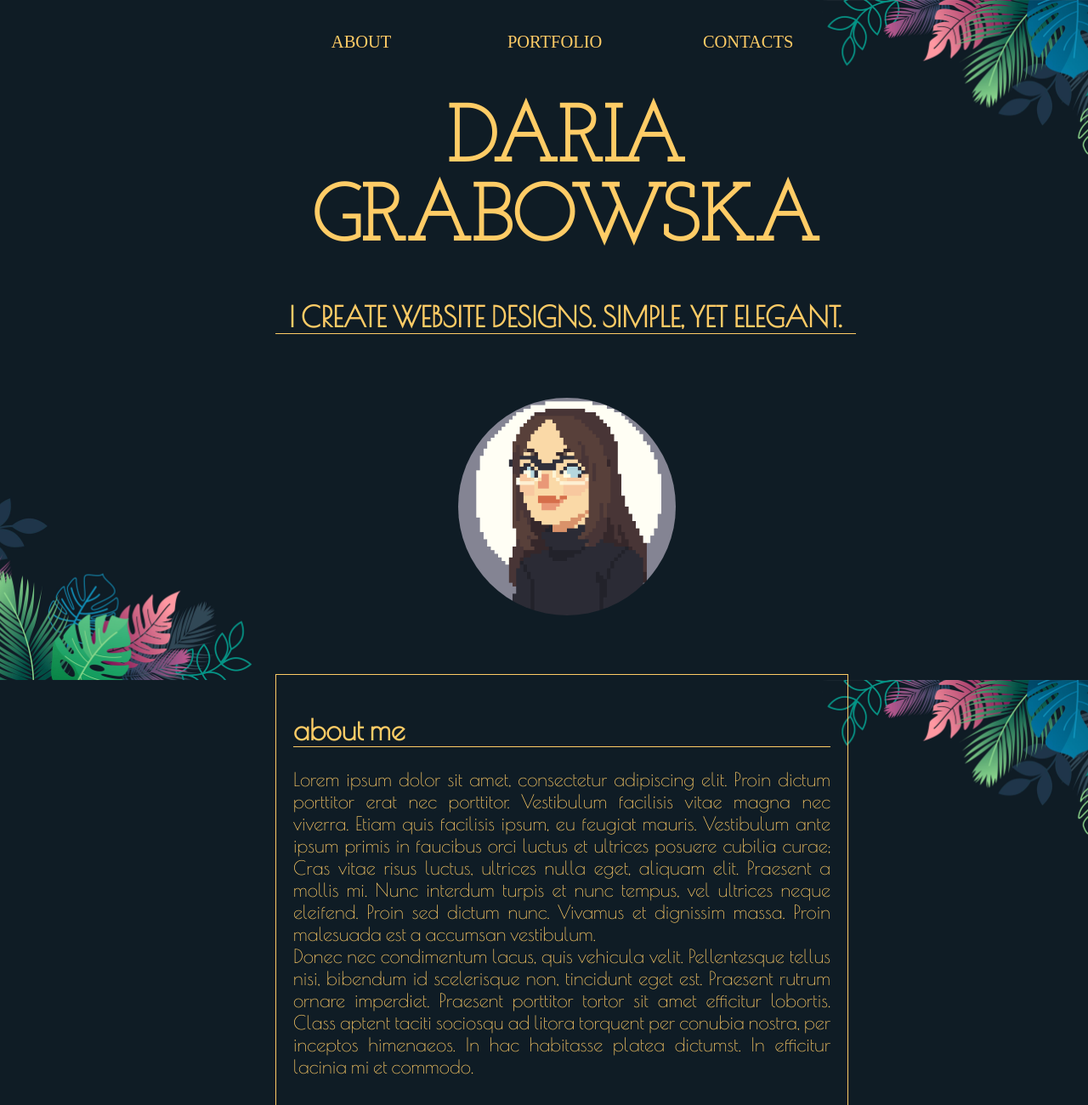
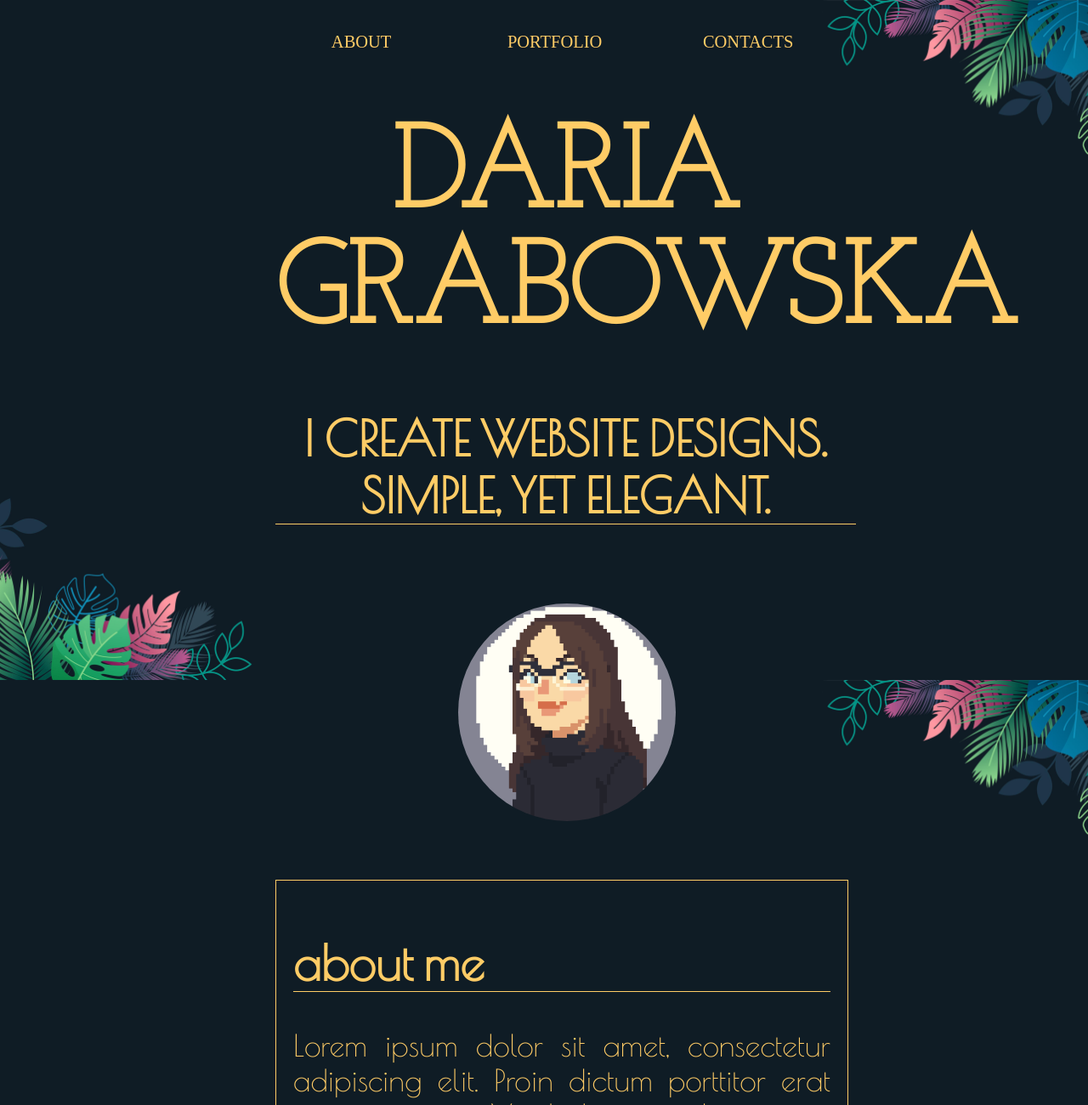
Before and after one commit to Evna07/Portfolio, a plain HTML site: page index.html in a window 1280 px wide. Shown: the top 1300 px of the page at 85% size. Drawn offline with nearby package versions, Linux system fonts and the light colour scheme.

Commit message:
Update styles.css

```diff
--- a/images/styles.css
+++ b/images/styles.css
@@ -1,4 +1,3 @@
-/*Image by <a href="https://www.freepik.com/free-vector/gradient-tropical-leaves-background_13802827.htm#page=21&query=tropical%20plants&position=29&from_view=search&track=ais">Freepik</a>*/
 HTML{
     background-image: url(Plants_2.png);
     background-size: cover;
@@ -23,19 +22,19 @@ HTML{
     text-transform: uppercase;
 }
 h1{
-    font-size: 70px;
+    font-size: 8vw;
     font-size-adjust: 0.5;
     font-family: 'Josefin Slab', serif;
 }
 h2{
-    font-size: 30px;
+    font-size: 4vw;
     font-size-adjust: 0.5;
     font-family: 'Poiret One', cursive;
     border-bottom: #ffcc66 1px solid;
 }
 .photo{
     color: #ffcc66;
-    font-size: 30px;
+    font-size: 4vw;
     width: 100%;
     height: auto;
     max-width: 20vw;
@@ -76,7 +75,7 @@ nav, footer{
     padding: 20px;
 }
 p{
-    font-size: 20px;
+    font-size: 2.5vw;
     font-size-adjust: 0.5;
     text-align: justify;
 }
```
